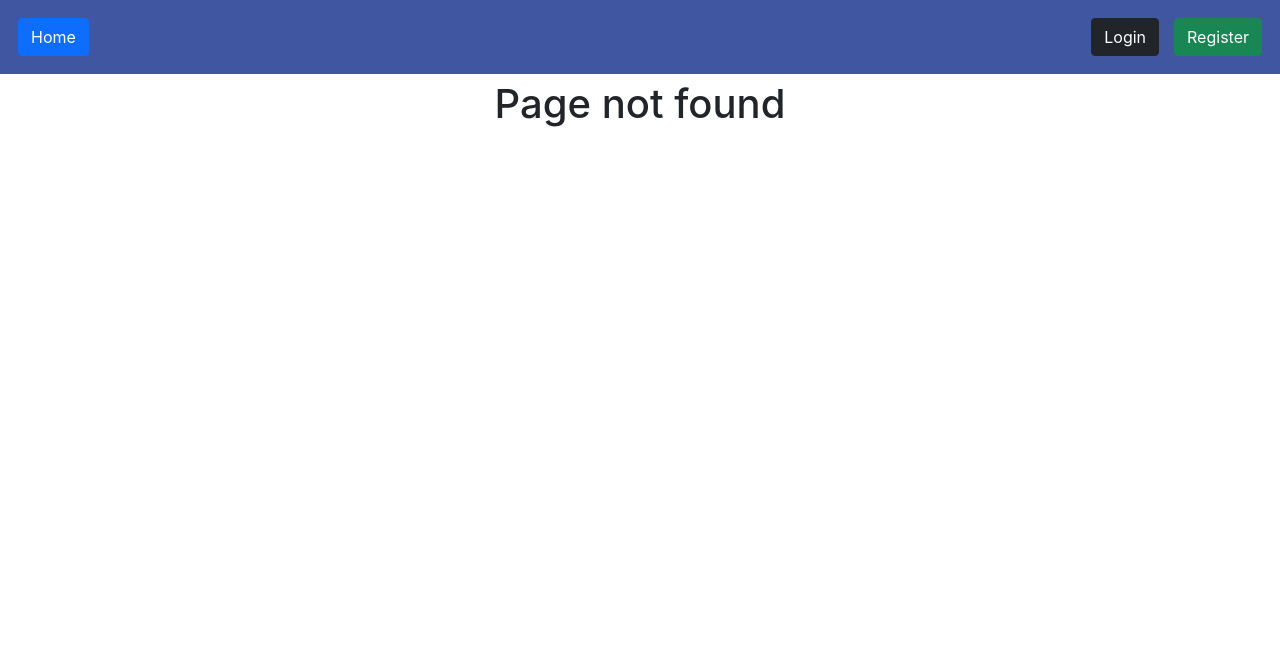
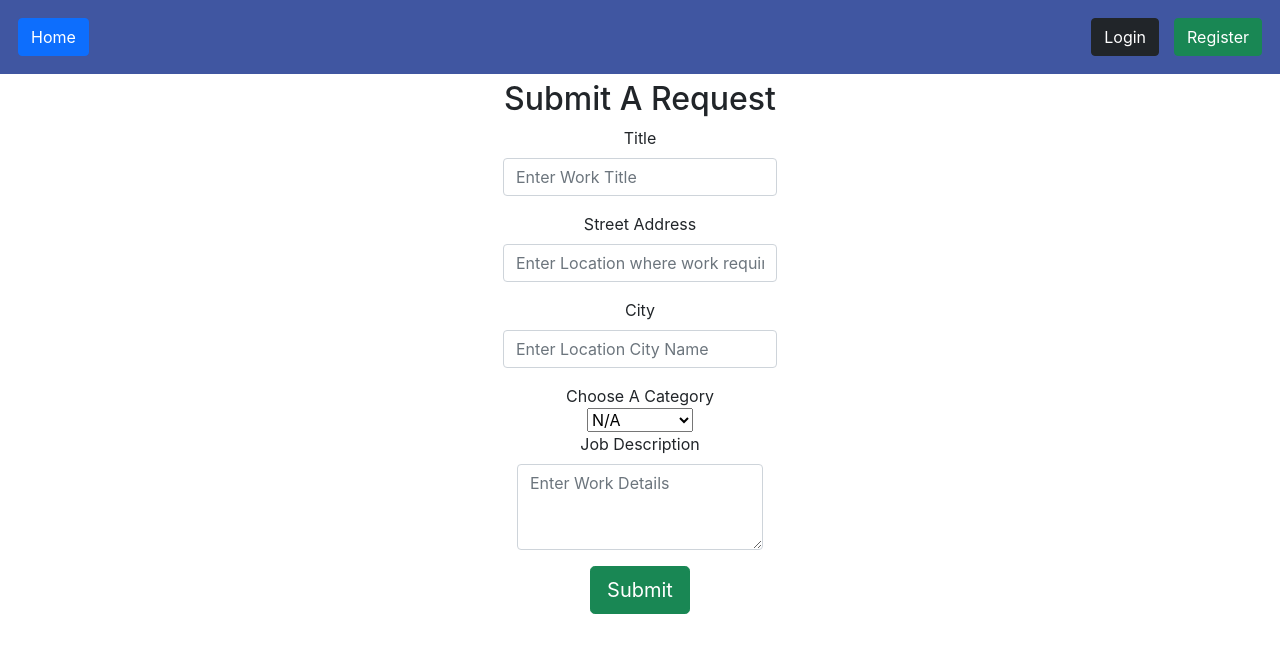
Before and after one commit to shree-yadam/ItsHandy, a React (Create React App) app in the folder client/: page /client/1/requests/new in a window 1280 px wide. Before the commit this address had no page. Shown: the top 652 px of the page. Built offline with nearby package versions, Linux system fonts and the light colour scheme.

Commit message:
Fix add request routes

```diff
--- a/client/src/App.js
+++ b/client/src/App.js
@@ -31,14 +31,11 @@ function App() {
 
   return (
     <div className="App">
-
       <Router>
-
         <NavBar
           currentUser={currentUser}
-          setCurrentUser={setCurrentUser}>
-        </NavBar>
-
+          setCurrentUser={setCurrentUser}
+        ></NavBar>
 
         <main>
           <Switch>
@@ -65,11 +62,12 @@ function App() {
               exact
               currentUser={currentUser}
             >
-              <RequestList />
+              <RequestList currentUser={currentUser}/>
             </Route>
 
-            <Route exact path="/requests/new">
-              <RequestForm currentUser={currentUser}/>
+            {/* Route for creating new requests by logged in user */}
+            <Route path={`/client/:userId/requests/new`} exact>
+              <RequestForm currentUser={currentUser} />
             </Route>
 
             <Route path="/provider_dashboard">
@@ -91,7 +89,6 @@ function App() {
             <Route path="*">
               <NoMatch />
             </Route>
-
           </Switch>
         </main>
       </Router>
--- a/client/src/Hooks/useRequestListData.js
+++ b/client/src/Hooks/useRequestListData.js
@@ -8,7 +8,7 @@ export default function useRequstListData() {
   const { userId } = useParams();
   // Id of user who made the requests
   //const clientId = 1;
-  console.log("User id from params in requests list data", userId);
+  //console.log("User id from params in requests list data", userId);
   // State for requests List
   const [requestListState, setRequstListState] = useState(
     {
--- a/client/src/components/RequestForm.jsx
+++ b/client/src/components/RequestForm.jsx
@@ -1,11 +1,14 @@
 import axios from "axios";
-import React, { useState } from "react";
-import { useHistory } from "react-router-dom";
-import  Button  from 'react-bootstrap/Button';
+import React, { useState  } from "react";
+import { useHistory,useParams } from "react-router-dom";
+import Button from 'react-bootstrap/Button';
 import { Form } from "react-bootstrap";
 
-export default function RequestForm({currentUser}) {
-  console.log("IN THE REQUEST FORM......");
+export default function RequestForm({ currentUser }) {
+  // Get user id from ur param
+  const {userId} = useParams();
+
+
   const [newRequest, setNewRequest] = useState({
     title: "",
     street_address: "",
@@ -15,24 +18,25 @@ export default function RequestForm({currentUser}) {
     preferred_time: "",
     job_image: "",
     description: "",
-    client_id: currentUser && currentUser.id
+    client_id: userId
   });
   const history = useHistory();
 
 
   const handleRequestSubmit = (event) => {
     event.preventDefault();
-    console.log("REQUEST FORM SUBMITTED");
-    console.log(event);
-    console.log(newRequest)
-    axios.post("/api/requests", {...newRequest})
-    .then((result) => { console.log("This is handlerqform", result);
-    history.push("/requests");
-})
-.catch((error) => {console.log(error)});
+    // console.log("REQUEST FORM SUBMITTED");
+    // console.log(event);
+    // console.log(newRequest)
+    axios.post(`/api/client/${userId}/requests`, { ...newRequest })
+      .then((result) => {
+        console.log("This is handler form", result);
+        // history.push("/requests");
+      })
+      .catch((error) => { console.log(error) });
+  };
 
 
-  };
   const handleDropdownChange = (event) => {
     event.preventDefault();
     console.log(event.target[event.target.selectedIndex].text);
@@ -95,7 +99,7 @@ export default function RequestForm({currentUser}) {
       <Form.Group className="mb-3" controlId="exampleForm.ControlTextarea1">
         <Form.Label>Job Description</Form.Label>
         <Form.Control
-        as="textarea" rows={3} columns={11}
+          as="textarea" rows={3} columns={11}
           placeholder="Enter Work Details"
           value={newRequest.description}
           onChange={(event) =>
--- a/client/src/components/userRequests/RequestList.jsx
+++ b/client/src/components/userRequests/RequestList.jsx
@@ -1,14 +1,15 @@
 //import React, { useState, useEffect } from "react";
-//import axios from 'axios';
-import { Link } from "react-router-dom";
+
+import { useHistory, useParams } from "react-router-dom";
+//import { Link } from "react-router-dom";
+
+import Button from 'react-bootstrap/Button';
 
 import RequestListItem from "./RequestListItem";
 import useRequestListData from "../../Hooks/useRequestListData.js";
 
+
 import './RequestList.scss';
-import { useHistory } from "react-router-dom";
-import Button from 'react-bootstrap/Button';
-import requestlistitem from './requestlistitem.scss'
 
 /**
  * This component renders Requests List including offers to pass it down to offers component submitted by a specific customer through mapping and using RequstListItem component
@@ -63,19 +64,20 @@ const RequestList = (props) => {
 
   const history = useHistory();
 
-
+  // const { userId } = useParams();
+  // console.log('userId :>> ', userId);
   //  console.log(userId);
 
   return (<div className="request-list">
     {/* This check is to not map if this was not loaded the first time */}
-    <Button className="request-service-btn" onClick={() => history.push("/requests/new")}>
-        Request Service
-      </Button>
+    <Button className="request-service-btn" onClick={() => history.push(`requests/new`)}>
+      Request Service
+    </Button>
     {requestListState.requestList && requestListState.requestList.map(requestItem => {
       let requestOffers = requestListState.offers && requestListState.offers.filter(offer => offer.request_id === requestItem.id)
       //console.log(requestOffers)
       return (
-        <RequestListItem  OffersRequests={{requestItem:requestItem,requestOffers:requestOffers}}/>
+        <RequestListItem OffersRequests={{ requestItem: requestItem, requestOffers: requestOffers }} />
       )
     })}
   </div>
```
Also changed, not shown: 2 other files (tests, documents, lock files or other folders).
